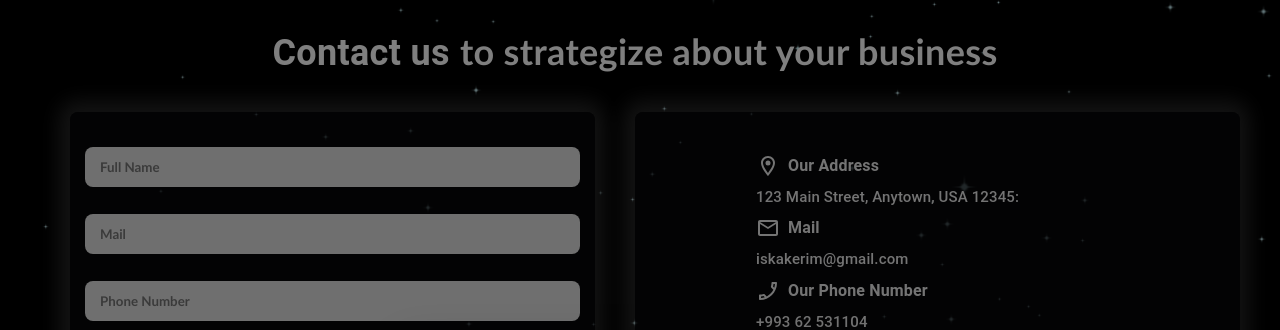
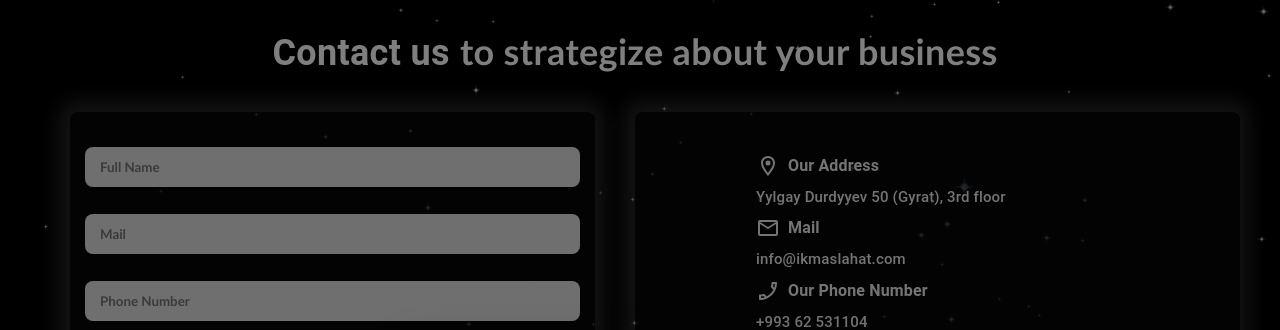
Before and after one commit to GeekSpace-Team/Business, a React (Vite) app: page /contact in a window 1280 px wide. Shown: the top 330 px of the page. Built offline with nearby package versions, Linux system fonts and the light colour scheme; no server answers.

Commit message:
change contact address

```diff
--- a/src/assets/language/eng/translation.json
+++ b/src/assets/language/eng/translation.json
@@ -14,7 +14,7 @@
     "message": "Message",
     "send": "Send",
     "address": "Our Address",
-    "addressC": "123 Main Street, Anytown, USA 12345:",
+    "addressC": "Yylgay Durdyyev 50 (Gyrat), 3rd floor",
     "phone": "Our Phone Number",
     "contact": "Contact us",
     "contactC": "to strategize about your business",
--- a/src/assets/language/ru/translation.json
+++ b/src/assets/language/ru/translation.json
@@ -14,7 +14,7 @@
     "message": "Сообщение",
     "send": "Отправлять",
     "address": "Наш адрес",
-    "addressC": "123 Main Street, Энитаун, США 12345:",
+    "addressC": "Yylgay Durdyyev 50 (Gyrat), 3-й этаж",
     "phone": "Наш номер телефона",
     "contact": "Свяжитесь с нами",
     "contactC": "чтобы разработать стратегию вашего бизнеса",
--- a/src/assets/language/tm/translation.json
+++ b/src/assets/language/tm/translation.json
@@ -14,7 +14,7 @@
     "message": "Hat",
     "send": "Ugratmak",
     "address": "Biziň Salgymyz",
-    "addressC": "123 Main Street, Anytown, USA 12345:",
+    "addressC": "Ýylgaý Durdyýew 50 (Gyrat), 3-nji gat",
     "phone": "Biziň Telefon Belgimiz",
     "contact": "Işiňiz barada",
     "contactC": "strategiýa düzmek üçin bize ýüz tutuň",
--- a/src/pages/contact/Contact.tsx
+++ b/src/pages/contact/Contact.tsx
@@ -412,7 +412,7 @@ const Contact: FC = () => {
                         color: "#E9E9E9",
                       }}
                     >
-                      iskakerim@gmail.com
+                      info@ikmaslahat.com
                     </Typography>
                   </Stack>
                   <Stack spacing={1}>
```
Also changed, not shown: 35 other files (tests, documents, lock files or other folders).
